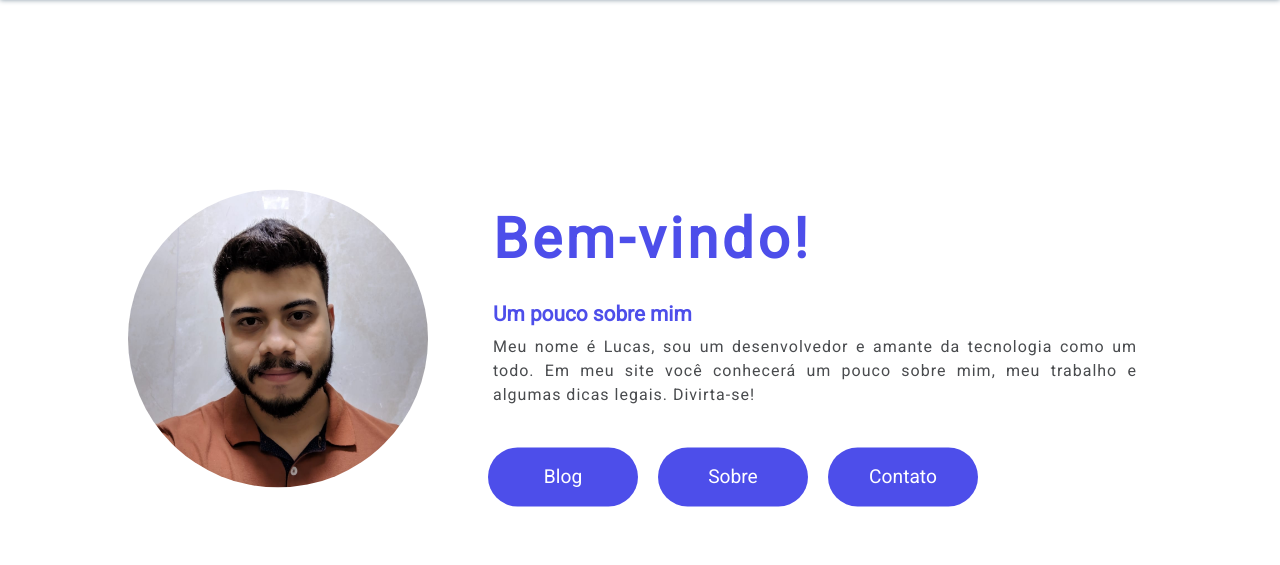
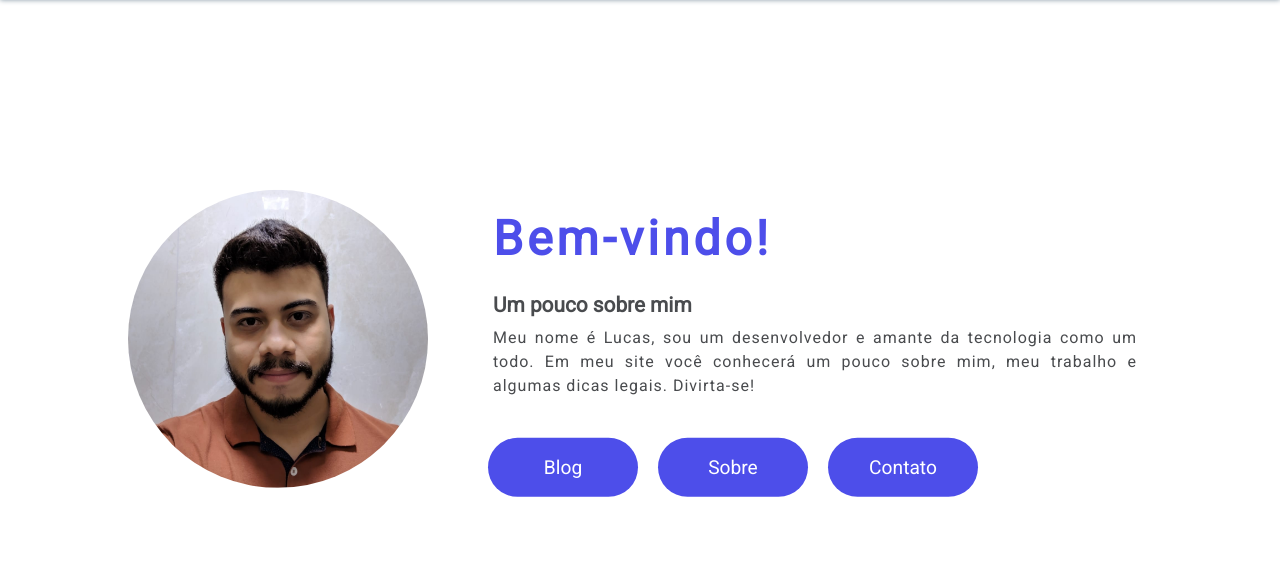
Before and after one commit to LucasAlmeidaSar/blogDjango, a Django app: page / in a window 1280 px wide. Shown: the part 60-625 px from the top of the page. Run offline with Django 3.2, Linux system fonts and the light colour scheme.

```diff
--- a/templates/static/css/home.css
+++ b/templates/static/css/home.css
@@ -29,7 +29,7 @@ body{
 
 .main-title{
   padding: 0 15px;
-  font-size: 3.5rem;
+  font-size: 3rem;
   letter-spacing: 4px;
   color: rgb(77, 78, 234 );
 }
@@ -38,7 +38,7 @@ body{
   padding: 0 15px;
   font-size: 1.3rem;
   margin-bottom: 10px;
-  color: rgb(77, 78, 234 );
+  color: #494b4e ;
 }
 
 .main-text{
```
Also changed, not shown: static/image/icon.png (added), static/image/icon.svg (added).
